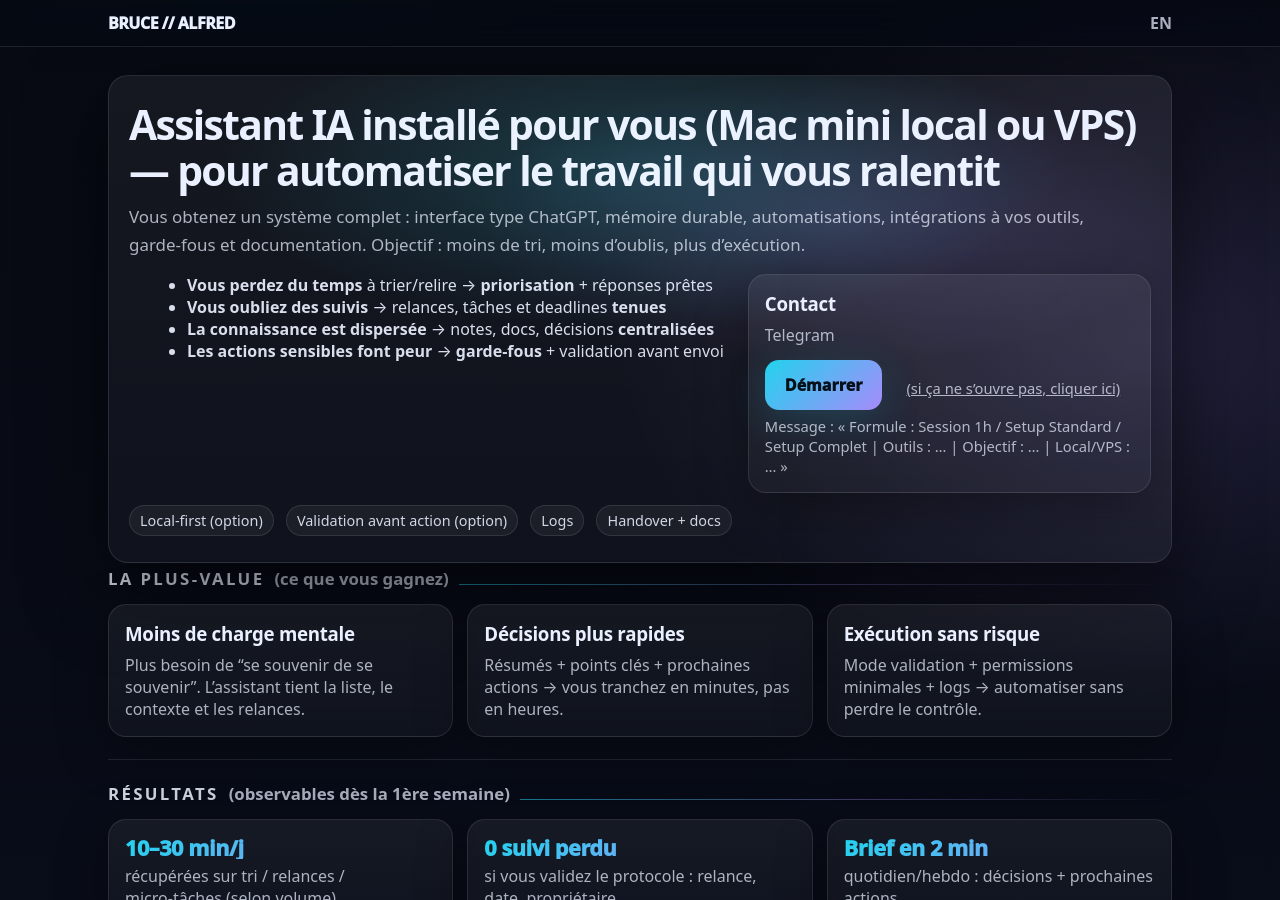
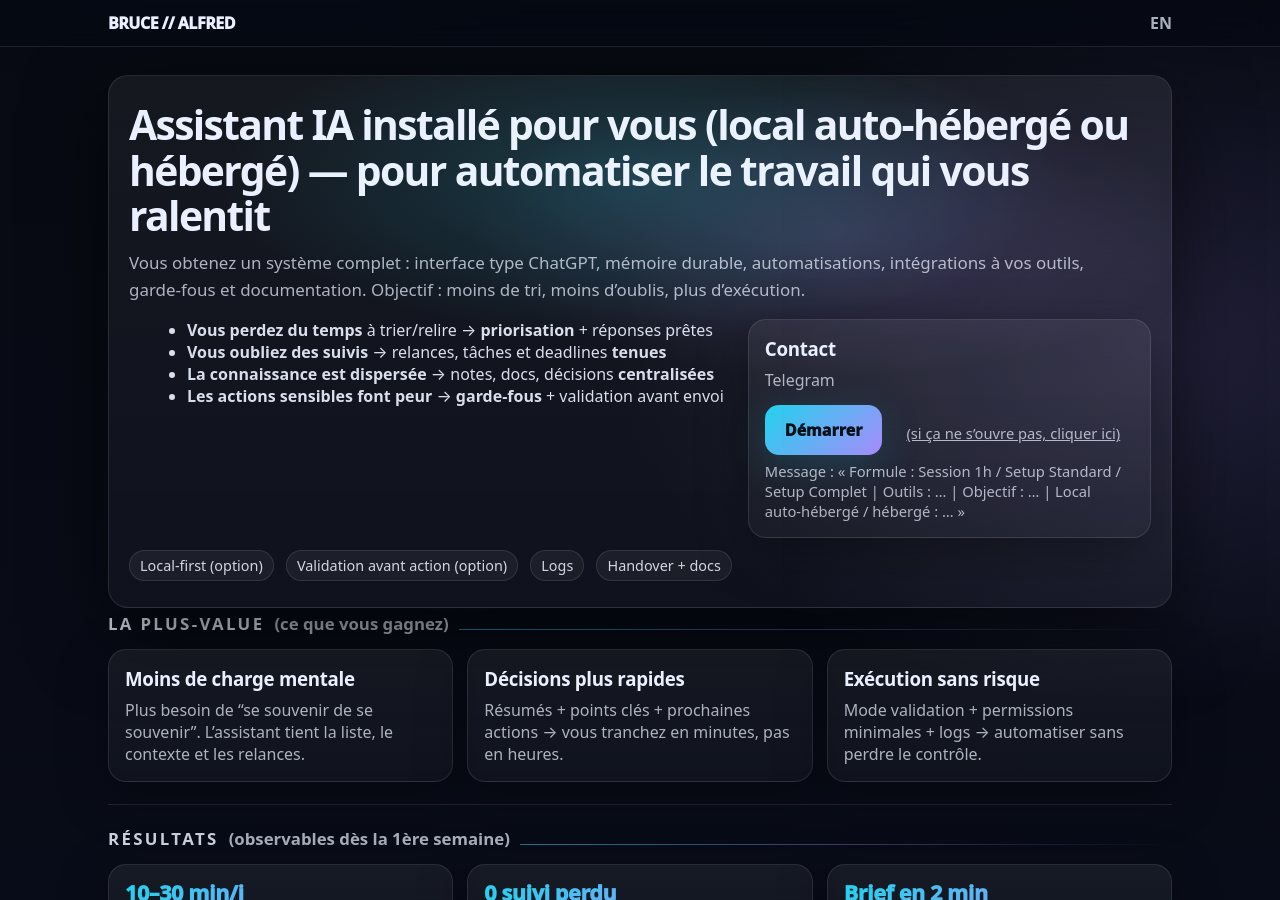
Before and after one commit to bruce-automation/bruce-automation.github.io, a Jekyll site: the page built from index.md, in a window 1280 px wide and 900 px high. Built offline with Jekyll 4.4.1, drawn with Linux system fonts in a browser that asks for light colours; some of the changed text lies outside the part shown.

Commit message:
Copy: replace Mac mini/VPS with self-hosted/hosted wording

```diff
--- a/index.md
+++ b/index.md
@@ -1,14 +1,14 @@
 ---
 layout: landing
 title: "Assistant IA — installation clé en main"
-description: "Installation clé en main d’un assistant IA local (Mac mini) ou VPS : automatisations, intégrations, garde‑fous, logs et handover."
+description: "Installation clé en main d’un assistant IA local auto‑hébergé ou hébergé : automatisations, intégrations, garde‑fous, logs et handover."
 lang: fr
 ---
 
 <div class="wrap">
 
 <div class="hero">
-  <h1 class="h1">Assistant IA <b>installé pour vous</b> (Mac mini local ou VPS) — pour automatiser le travail qui vous ralentit</h1>
+  <h1 class="h1">Assistant IA <b>installé pour vous</b> (local auto‑hébergé ou hébergé) — pour automatiser le travail qui vous ralentit</h1>
   <p class="sub">Vous obtenez un système complet : interface type ChatGPT, mémoire durable, automatisations, intégrations à vos outils, garde‑fous et documentation. Objectif : moins de tri, moins d’oublis, plus d’exécution.</p>
 
   <div class="cols">
@@ -24,9 +24,9 @@ lang: fr
       <h3>Contact</h3>
       <div class="mut">Telegram</div>
       <div class="ctaRow">
-        <a class="btn" href="tg://resolve?domain=BruceWaaynee&text=Formule%20souhait%C3%A9e%20%3A%20%5BSession%201h%20%2F%20Setup%20Standard%20%2F%20Setup%20Complet%5D%0AOutils%20%3A%20%5B%5D%0AObjectif%20%3A%20%5B%5D%0ALocal%20ou%20VPS%20%3A%20%5B%5D">Démarrer</a><br><small class="mini"><a href="https://t.me/BruceWaaynee?text=Formule%20souhait%C3%A9e%20%3A%20%5BSession%201h%20%2F%20Setup%20Standard%20%2F%20Setup%20Complet%5D%0AOutils%20%3A%20%5B%5D%0AObjectif%20%3A%20%5B%5D%0ALocal%20ou%20VPS%20%3A%20%5B%5D">(si ça ne s’ouvre pas, cliquer ici)</a></small>
+        <a class="btn" href="tg://resolve?domain=BruceWaaynee&text=Formule%20souhait%C3%A9e%20%3A%20%5BSession%201h%20%2F%20Setup%20Standard%20%2F%20Setup%20Complet%5D%0AOutils%20%3A%20%5B%5D%0AObjectif%20%3A%20%5B%5D%0ALocal%20auto-h%C3%A9berg%C3%A9%20ou%20h%C3%A9berg%C3%A9%20%3A%20%5B%5D">Démarrer</a><br><small class="mini"><a href="https://t.me/BruceWaaynee?text=Formule%20souhait%C3%A9e%20%3A%20%5BSession%201h%20%2F%20Setup%20Standard%20%2F%20Setup%20Complet%5D%0AOutils%20%3A%20%5B%5D%0AObjectif%20%3A%20%5B%5D%0ALocal%20auto-h%C3%A9berg%C3%A9%20ou%20h%C3%A9berg%C3%A9%20%3A%20%5B%5D">(si ça ne s’ouvre pas, cliquer ici)</a></small>
       </div>
-      <p class="mini">Message : « Formule : Session 1h / Setup Standard / Setup Complet | Outils : … | Objectif : … | Local/VPS : … »</p>
+      <p class="mini">Message : « Formule : Session 1h / Setup Standard / Setup Complet | Outils : … | Objectif : … | Local auto‑hébergé / hébergé : … »</p>
     </div>
   </div>
 
@@ -177,7 +177,7 @@ lang: fr
   <h2 class="h2">Méthode <span class="h2__mut">(limiter le risque)</span></h2>
 
   <div class="kpi">
-  <div class="card"><b>1. Cadrage</b><br><span class="mut">Objectif + outils + contraintes (local/VPS).</span></div>
+  <div class="card"><b>1. Cadrage</b><br><span class="mut">Objectif + outils + contraintes (local auto‑hébergé / hébergé).</span></div>
   <div class="card"><b>2. Build</b><br><span class="mut">Automatisations + workflows + garde‑fous.</span></div>
   <div class="card"><b>3. Test</b><br><span class="mut">Cas réels + ajustements + validation.</span></div>
   <div class="card"><b>4. Handover</b><br><span class="mut">Docs + formation + plan de maintenance (option).</span></div>
@@ -239,7 +239,7 @@ lang: fr
 
 <section class="section" id="faq">
   <h2 class="h2">FAQ</h2>
-<b>Mac mini ou VPS ?</b> Local = confidentialité. VPS = accès partout. Hybride possible.
+<b>Local auto‑hébergé ou hébergé ?</b> Local = confidentialité/contrôle. Hébergé = accessible partout. Hybride possible.
 
 <b>Fiabilité ?</b> Système testable + logs + garde‑fous. Maintenance optionnelle.
 
@@ -253,7 +253,7 @@ lang: fr
 <section class="section" id="contact">
   <h2 class="h2">Réserver</h2>
   <div class="ctaRow">
-  <a class="btn" href="tg://resolve?domain=BruceWaaynee&text=Formule%20souhait%C3%A9e%20%3A%20%5BSession%201h%20%2F%20Setup%20Standard%20%2F%20Setup%20Complet%5D%0AOutils%20%3A%20%5B%5D%0AObjectif%20%3A%20%5B%5D%0ALocal%20ou%20VPS%20%3A%20%5B%5D">Démarrer sur Telegram</a><br><small class="mini"><a href="https://t.me/BruceWaaynee?text=Formule%20souhait%C3%A9e%20%3A%20%5BSession%201h%20%2F%20Setup%20Standard%20%2F%20Setup%20Complet%5D%0AOutils%20%3A%20%5B%5D%0AObjectif%20%3A%20%5B%5D%0ALocal%20ou%20VPS%20%3A%20%5B%5D">(si ça ne s’ouvre pas, cliquer ici)</a></small>
+  <a class="btn" href="tg://resolve?domain=BruceWaaynee&text=Formule%20souhait%C3%A9e%20%3A%20%5BSession%201h%20%2F%20Setup%20Standard%20%2F%20Setup%20Complet%5D%0AOutils%20%3A%20%5B%5D%0AObjectif%20%3A%20%5B%5D%0ALocal%20auto-h%C3%A9berg%C3%A9%20ou%20h%C3%A9berg%C3%A9%20%3A%20%5B%5D">Démarrer sur Telegram</a><br><small class="mini"><a href="https://t.me/BruceWaaynee?text=Formule%20souhait%C3%A9e%20%3A%20%5BSession%201h%20%2F%20Setup%20Standard%20%2F%20Setup%20Complet%5D%0AOutils%20%3A%20%5B%5D%0AObjectif%20%3A%20%5B%5D%0ALocal%20auto-h%C3%A9berg%C3%A9%20ou%20h%C3%A9berg%C3%A9%20%3A%20%5B%5D">(si ça ne s’ouvre pas, cliquer ici)</a></small>
   </div>
 </section>
 
```
Also changed, not shown: en/index.md (+7 -7 lines).
